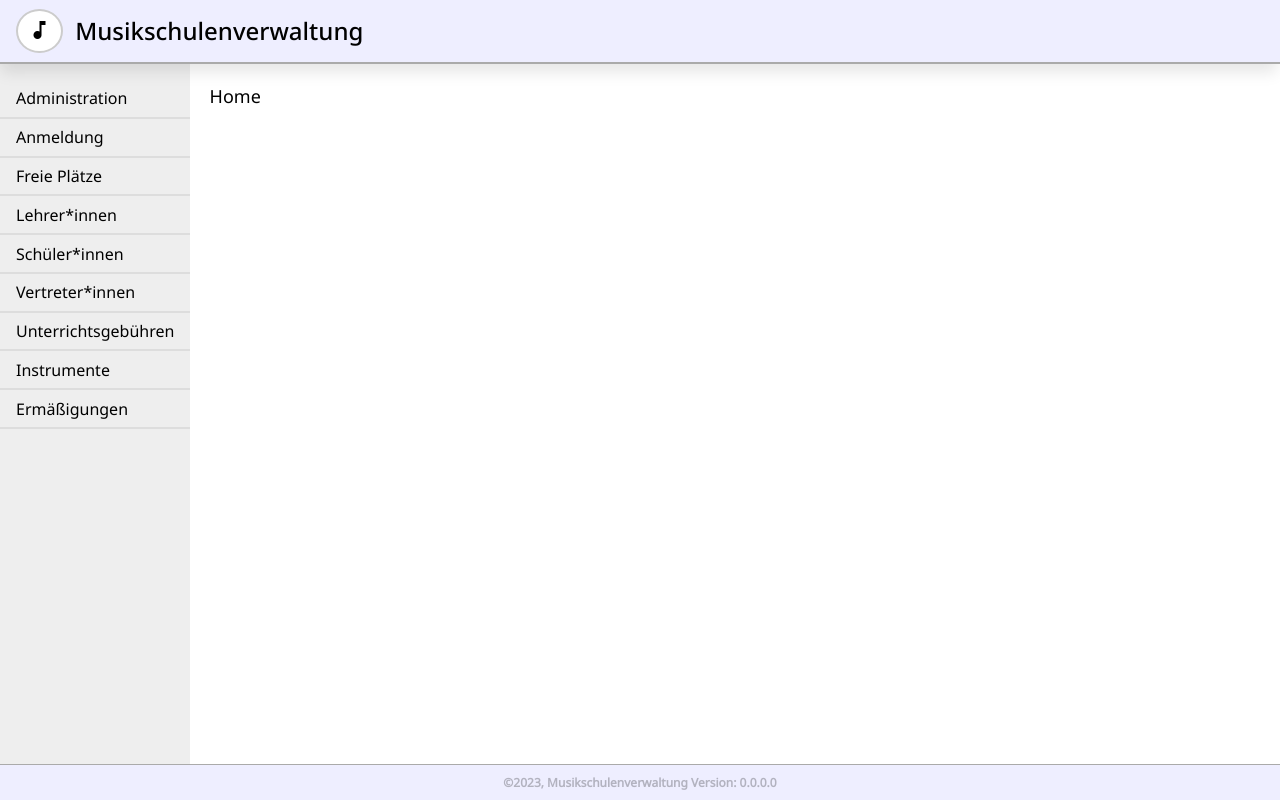
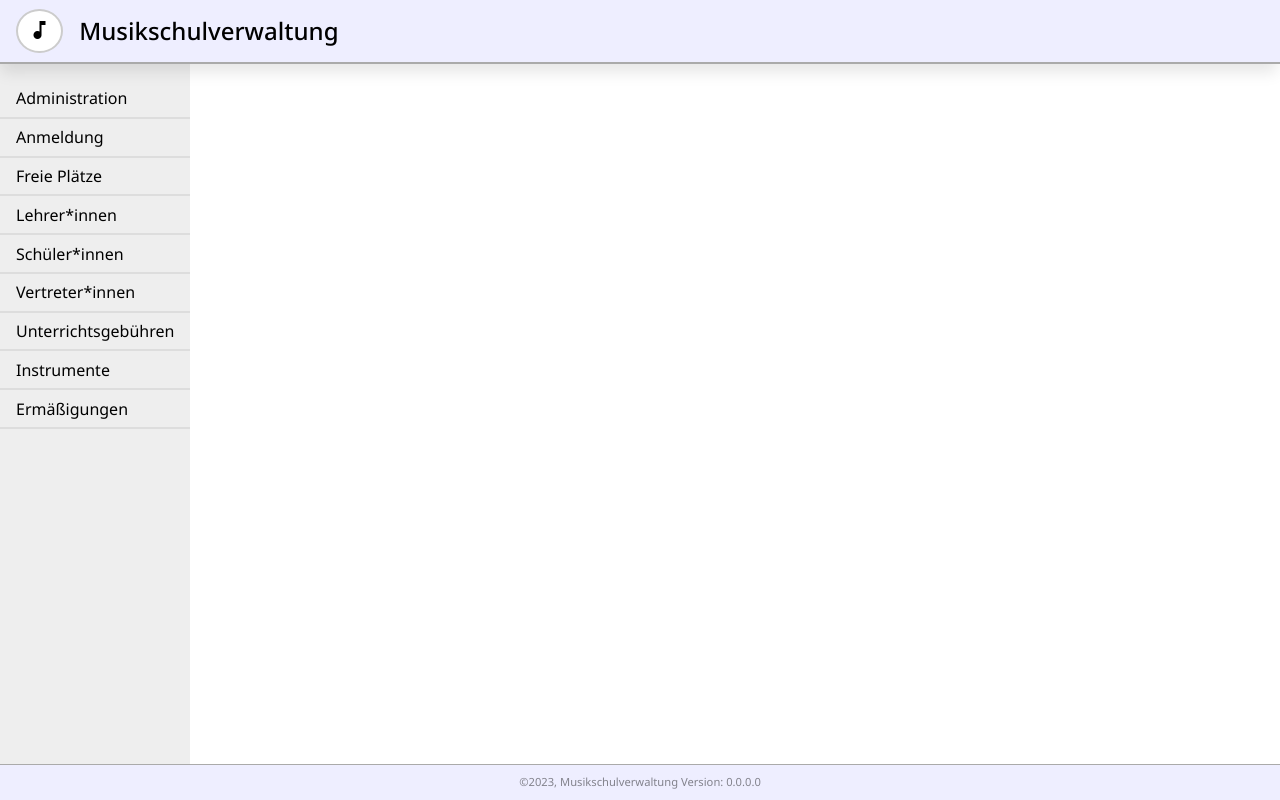
Before and after one commit to alperix/music, a React (Vite) app: page / in a window 1280 px wide. Built offline with nearby package versions, Linux system fonts and the light colour scheme.

Commit message:
Prepare module nav

```diff
--- a/index.html
+++ b/index.html
@@ -4,7 +4,7 @@
         <meta charset="UTF-8" />
         <link rel="icon" type="image/svg+xml" href="favicon.svg" />
         <meta name="viewport" content="width=device-width, initial-scale=1.0" />
-        <title>Musikschulenverwaltung</title>
+        <title>Musikschulverwaltung</title>
     </head>
     <body>
         <div
--- a/src/app/App.tsx
+++ b/src/app/App.tsx
@@ -1,24 +1,30 @@
 import React, { useState } from "react";
 import { Link } from "react-router-dom";
 
+import { route } from "../core/domain/Modules";
 import { de } from "../core/resources/de";
 import { Icon } from "../atoms/Icon";
 import { Routes, Links } from "./Routes";
 
+
 export const App = () => {
     const [open, setOpen] = useState(false);
+    const [module, setModule] = useState("");
 
     return (
         <main>
             {/* HEADER */}
             <header className="header">
-                <div className="flex items-center justify-start gap-3">
+                <div className="left-container">
                     <button className="burger" onClick={() => setOpen(!open)}>
                         <Icon icon="music_note" />
                     </button>
-                    <Link to="/" onClick={() => setOpen(false)}>
-                        <h1 className="f500">{de.title}</h1>
-                    </Link>
+                    <div className="links">
+                        <Link to="/" onClick={() => setOpen(false)}>
+                            <div className={`f500 text-2xl`}>{de.title}</div>
+                        </Link>
+                        {module && <div className="module">{module}</div>}
+                    </div>
                 </div>
             </header>
 
@@ -27,13 +33,13 @@ export const App = () => {
                 className={`menu ${open ? "open" : ""}`}
                 onClick={() => setOpen(false)}
             >
-                <Links />
+                <Links onClick={(r: route) => setModule(r.name)}/>
             </nav>
 
             {/* CONTENT */}
             <div className="content">
                 <div className="left">
-                    <Links />
+                    <Links onClick={(r: route) => setModule(r.name)}/>
                 </div>
                 <div className="page" onClick={() => setOpen(false)}>
                     <Routes />
@@ -42,9 +48,9 @@ export const App = () => {
 
             {/* FOOTER */}
             <div className="footer">
-                <p className="text-xs font-bold text-black text-opacity-25">
+                <span>
                     &copy;2023, {de.title} Version: 0.0.0.0
-                </p>
+                </span>
             </div>
         </main>
     );
--- a/src/app/Routes.tsx
+++ b/src/app/Routes.tsx
@@ -2,28 +2,27 @@ import React from "react";
 import { Route, Routes as RoutesContainer } from "react-router-dom";
 
 import { Empty } from "../atoms/Empty";
-import { modules } from "../core/domain/Modules";
+import { modules, route } from "../core/domain/Modules";
 import { Link } from "../atoms/Link";
 
 export const Routes = () => (
     <RoutesContainer>
-        <Route index element={<Empty title="Home" />} />
+        <Route index element={<Empty />} />
         {Object.keys(modules).map((key: string) => (
             <Route
                 key={key}
                 path={modules[key].path}
-                element={<Empty title={modules[key].name} />}
+                element={<Empty />}
             />
         ))}
     </RoutesContainer>
 );
 
-export const Links = ({ onClick }: { onClick?: () => void }) =>
+export const Links = ({ onClick }: { onClick?: (r: route) => void }) =>
     Object.keys(modules).map((key: string) => (
         <Link
             key={key}
-            to={modules[key].path}
-            text={modules[key].name}
-            onClick={onClick}
+            route={modules[key]}
+            onClick={() => onClick && onClick(modules[key])}
         />
     ));
--- a/src/assets/css/Layout.scss
+++ b/src/assets/css/Layout.scss
@@ -27,6 +27,26 @@ main {
     border-color: #aaa;
     border-bottom-width: 2px;
     box-shadow: -1px 10px 15px -2px rgba(0, 0, 0, 0.1);
+
+    .left-container {
+        display: flex;
+        align-items : center;
+        justify-content: flex-start;
+        gap: 1rem;
+
+        .links {
+            display: flex;
+            flex-direction: column;
+            line-height: 1.2;
+
+            .module {
+                font-size: 0.9rem;
+                //font-family: 'font-italic';
+                opacity: 0.65;
+                text-transform: uppercase;
+            }
+        }
+    }
 }
 
 .footer {
@@ -42,6 +62,11 @@ main {
     background-color: #eef;
     border-color: #aaa;
     border-top-width: 1px;
+
+    span {
+        font-size: 0.7rem;
+        opacity: 0.45;
+    }
 }
 
 .content {
--- a/src/atoms/Empty.tsx
+++ b/src/atoms/Empty.tsx
@@ -1,9 +1,9 @@
 import React from "react";
 
-export const Empty = ({ title }: { title: string }) => (
+export const Empty = ({ title }: { title?: string }) => (
     <div className="centered-content">
         <div className="content-container">
-            <h3>{title}</h3>
+            <h3>{title && title}</h3>
         </div>
     </div>
 );
--- a/src/atoms/Link.tsx
+++ b/src/atoms/Link.tsx
@@ -1,16 +1,17 @@
 import React from "react";
 import { Link as RouterLink } from "react-router-dom";
 
+import { route } from "../core/domain/Modules";
+
 type LinkProps = {
-    to: string;
-    text: string;
-    onClick?: () => void;
+    route : route
+    onClick?: (r: route) => void;
 };
 
-export const Link: React.FC<LinkProps> = ({ to, text, onClick }) => {
+export const Link: React.FC<LinkProps> = ({ route, onClick }) => {
     return (
-        <RouterLink to={to} onClick={onClick}>
-            <div className={`menu-link`}>{text}</div>
+        <RouterLink to={route.path} onClick={() => onClick && onClick(route)}>
+            <div className={`menu-link`}>{route.name}</div>
         </RouterLink>
     );
 };
--- a/src/core/domain/Modules.ts
+++ b/src/core/domain/Modules.ts
@@ -1,10 +1,10 @@
-type module =
+export type route =
 {
     name: string;
     path: string;
 }
 
-export const modules : Record<string, module> = {
+export const modules : Record<string, route> = {
     administration: { name: "Administration", path: "/administration" },
     registration: { name: "Anmeldung", path: "/registration" },
     freePlaces: { name: "Freie Plätze", path: "/free-places" },
--- a/src/core/resources/de.ts
+++ b/src/core/resources/de.ts
@@ -1,5 +1,5 @@
 type resource =  string
 
 export const de : Record<string, resource> = {
-    title: "Musikschulenverwaltung"
+    title: "Musikschulverwaltung"
 }
```
